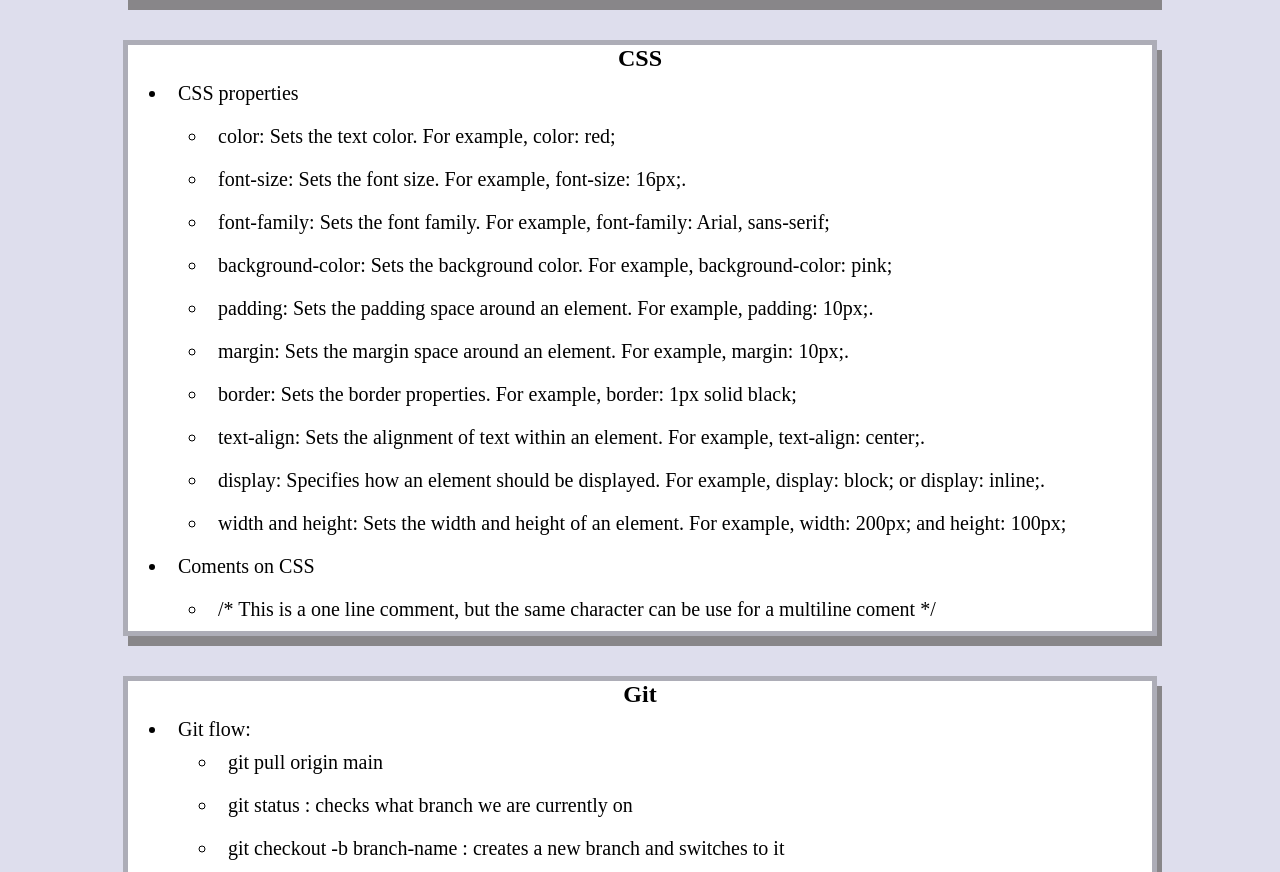
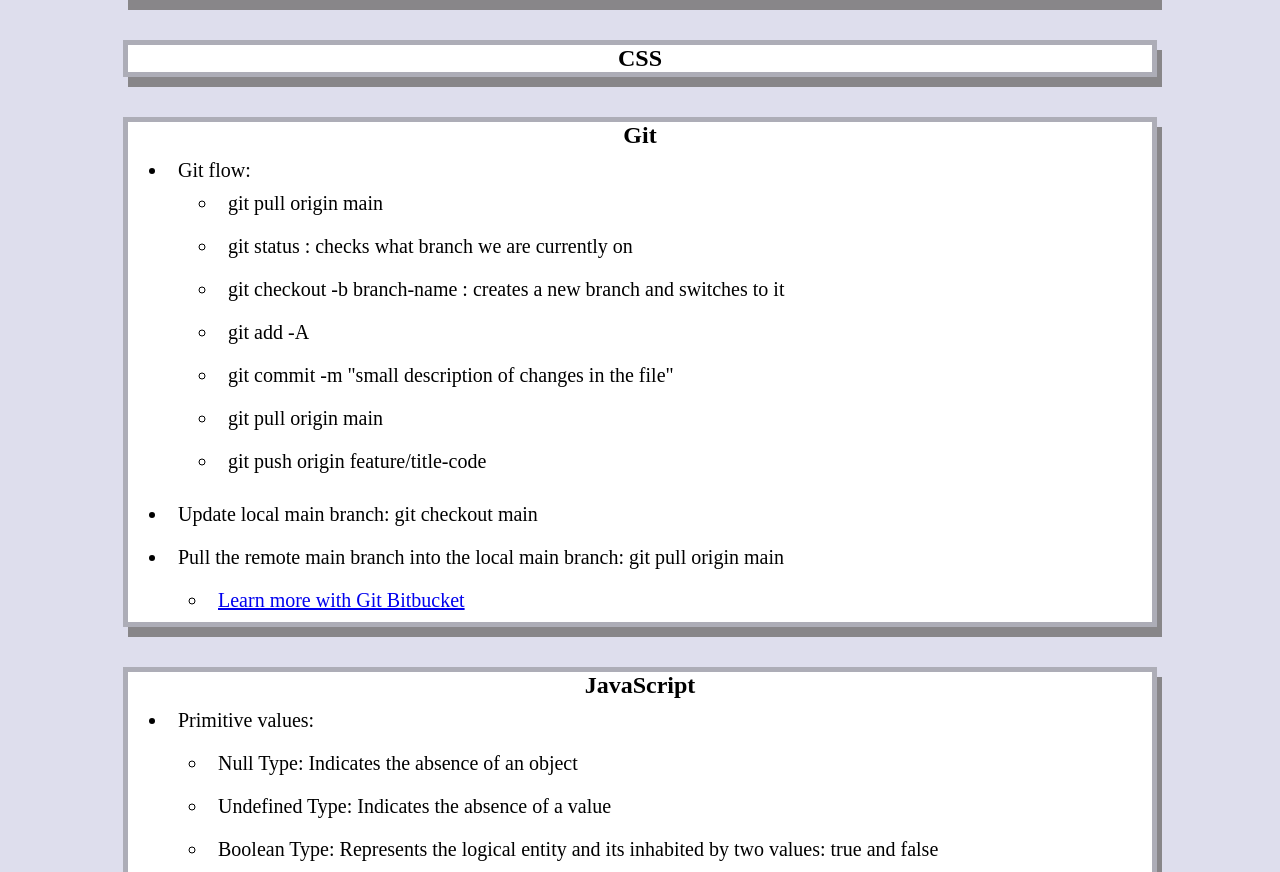
Before and after one commit to joceamayar/prework-study-guide, a plain HTML site: page index.html in a window 1280 px wide. Shown: the part 1376-2248 px from the top of the page. Drawn offline with Linux system fonts and the light colour scheme.

Commit message:
delete content
will put back

```diff
--- a/index.html
+++ b/index.html
@@ -76,30 +76,7 @@
       </style>
 
       <ulclass="spaced-list">
-      <ul>
-        <li>CSS properties</li>
-        <ul>
-          <li>color: Sets the text color. For example, color: red;</li>
-          <li>font-size: Sets the font size. For example, font-size: 16px;.</li>
-          <li>font-family: Sets the font family. For example, font-family: Arial, sans-serif;</li>
-          <li>background-color: Sets the background color. For example, background-color: pink;</li>
-          <li>padding: Sets the padding space around an element. For example, padding: 10px;.</li>
-          <li>margin: Sets the margin space around an element. For example, margin: 10px;.</li>
-          <li>border: Sets the border properties. For example, border: 1px solid black;</li>
-          <li>text-align: Sets the alignment of text within an element. For example, text-align: center;.</li>
-          <li>display: Specifies how an element should be displayed. For example, display: block; or display: inline;.</li>
-          <li>width and height: Sets the width and height of an element. For example, width: 200px; and height: 100px;</li>
-        </ul>
-      </ul>
 
-      <ul>
-        <li>Coments on CSS</li>
-        <ul>
-          <li>/* This is a one line comment, but the same character can be use for a multiline coment */</li>
-        </ul>
-      </ul>
-
-    </ul>
 
 
       </section>
```
